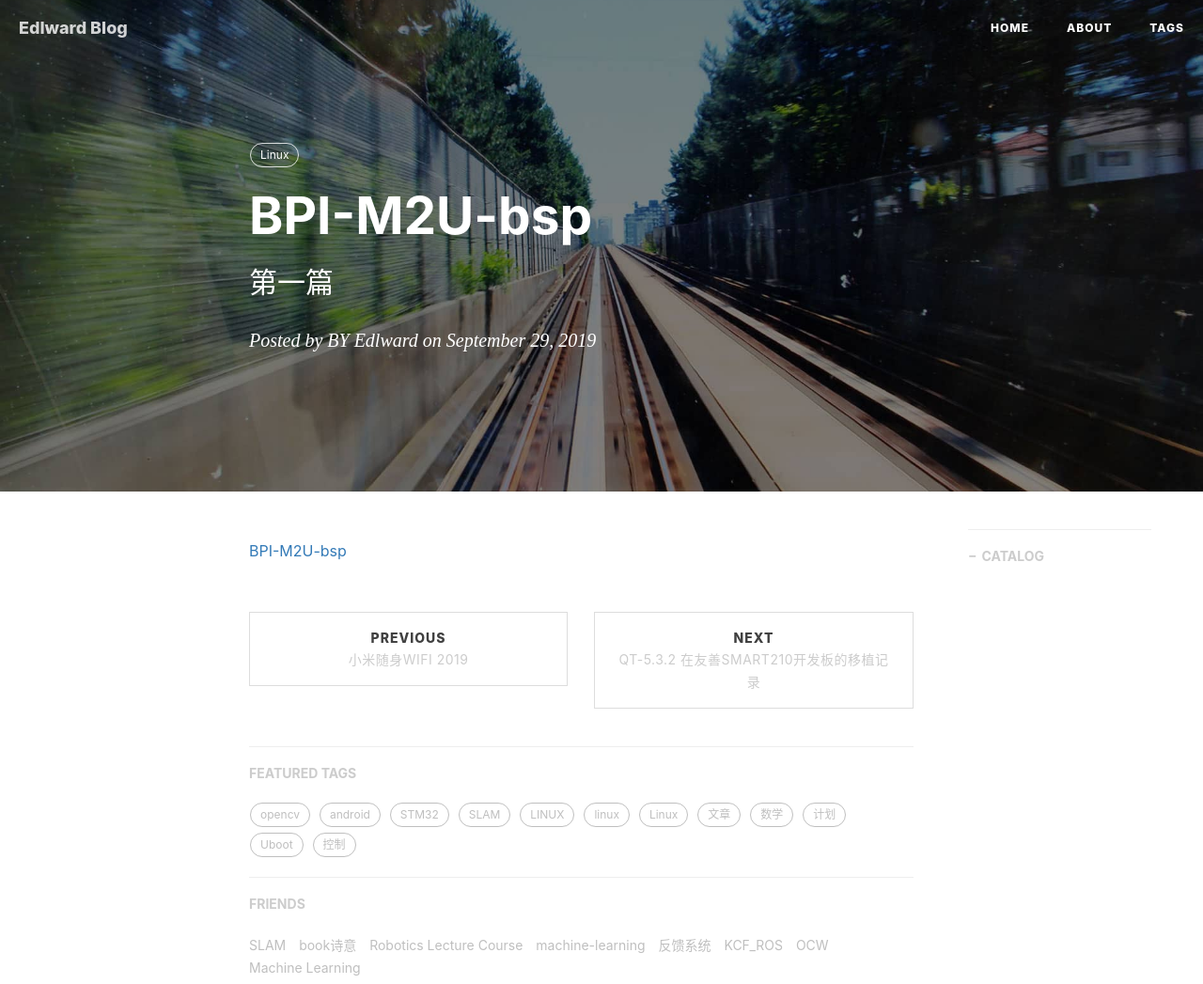
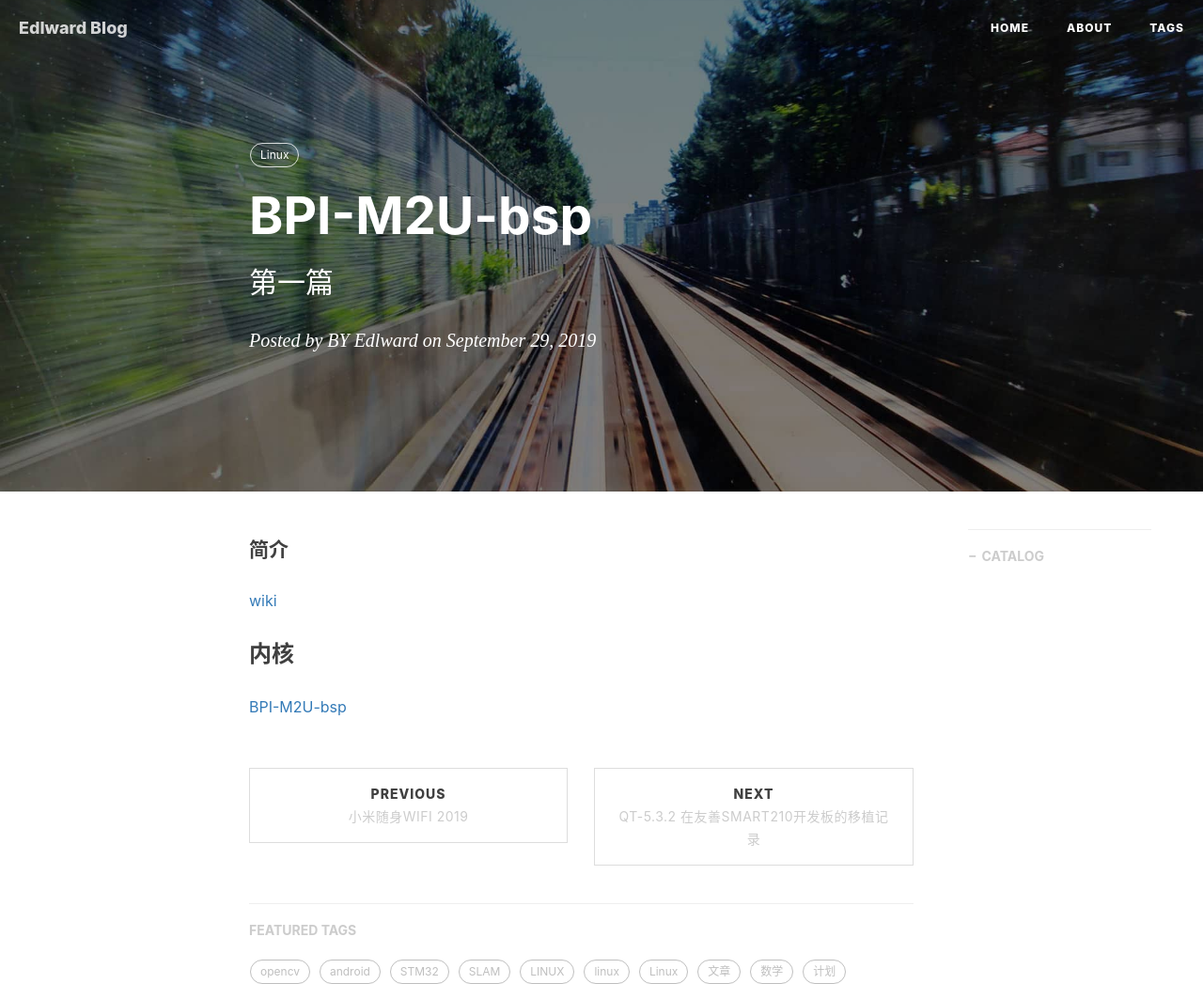
Before and after one commit to gary-robotics/dlward, a Jekyll site: the page built from _posts/2019-09-28-BPI-M2U-bsp-2019.markdown, in a window 1280 px wide, cut to the strip 0-1047 px from the top of the page. Shown: the whole strip at 94% size. Built offline with Jekyll 4.4.1, drawn with Linux system fonts in a browser that asks for light colours; nearby versions of some CDN libraries; comment, search, counter and statistics services are not loaded.

Commit message:
Update 2019-09-28-BPI-M2U-bsp-2019.markdown

```diff
--- a/_posts/2019-09-28-BPI-M2U-bsp-2019.markdown
+++ b/_posts/2019-09-28-BPI-M2U-bsp-2019.markdown
@@ -10,5 +10,9 @@ tags:                               #标签
     - Linux
 ---
 
+#### 简介
+[wiki](http://wiki.banana-pi.org/Banana_Pi_BPI-M2U)
 
+
+### 内核
 [BPI-M2U-bsp](https://github.com/BPI-SINOVOIP/BPI-M2U-bsp)
```
